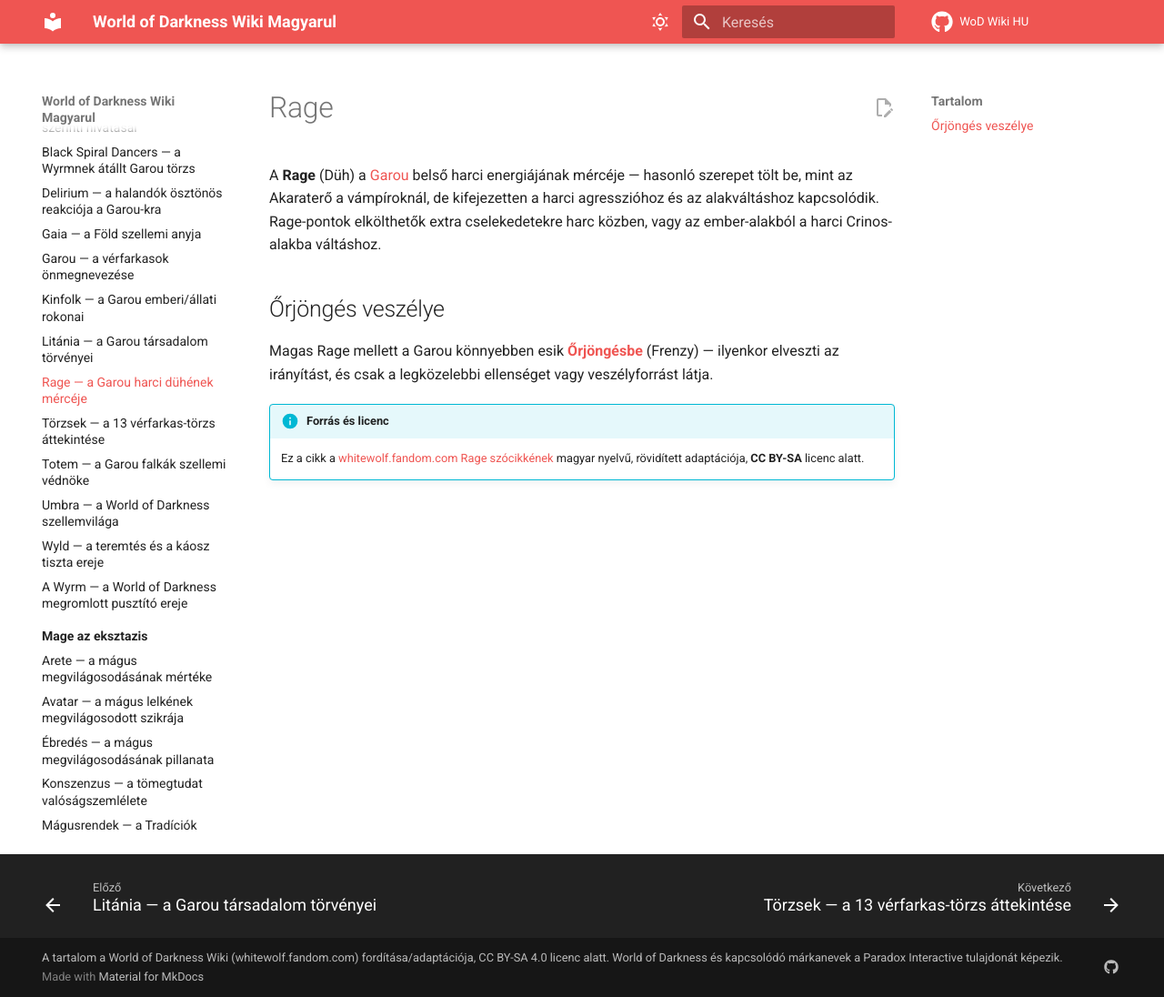
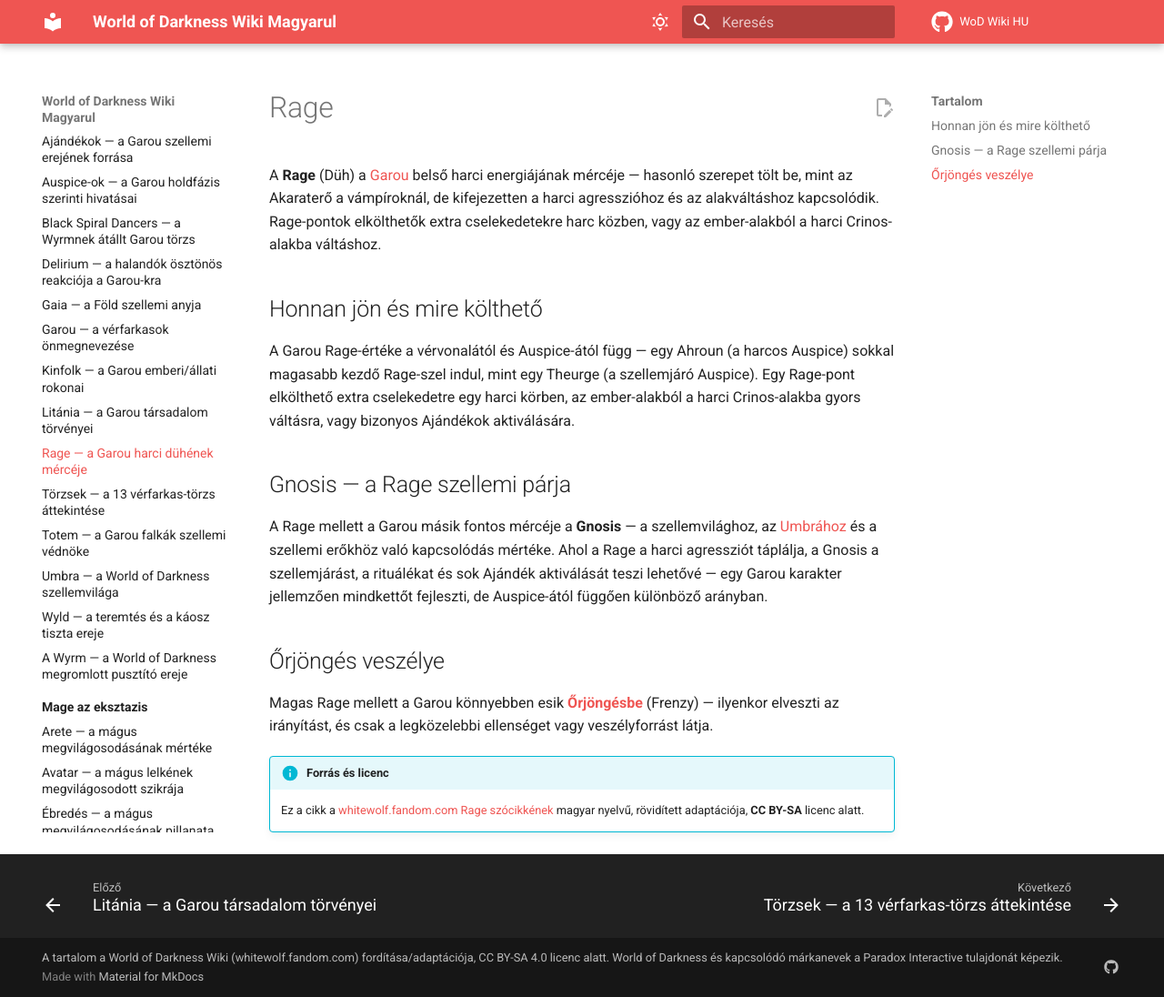
Before and after one commit to davidszentgyorgyi/wod-hu, an MkDocs documentation site: the page built from docs/werewolf-az-apokalipszis/rage.md, in a window 1280 px wide and 1096 px high. Shown: the whole window at 91% size. Built offline with MkDocs 1.6.1 and Material for MkDocs 9.7.7, drawn with Linux system fonts in a browser that asks for light colours; comment, search, counter and statistics services are not loaded.

Commit message:
Expand Rage article with spending rules and the Gnosis counterpart
Original summary of how Rage ties to Auspice, what it's spent on, and
how Gnosis (spirit-world connection) complements it. Part of detailing
all game lines beyond Vampire.

Co-Authored-By: Claude Sonnet 5 <noreply@anthropic.com>

```diff
--- a/docs/werewolf-az-apokalipszis/rage.md
+++ b/docs/werewolf-az-apokalipszis/rage.md
@@ -12,6 +12,21 @@ mint az Akaraterő a vámpíroknál, de kifejezetten a harci agresszióhoz és a
 kapcsolódik. Rage-pontok elkölthetők extra cselekedetekre harc közben, vagy az ember-alakból a
 harci Crinos-alakba váltáshoz.
 
+## Honnan jön és mire költhető
+
+A Garou Rage-értéke a vérvonalától és Auspice-ától függ — egy Ahroun (a harcos Auspice) sokkal
+magasabb kezdő Rage-szel indul, mint egy Theurge (a szellemjáró Auspice). Egy Rage-pont
+elkölthető extra cselekedetre egy harci körben, az ember-alakból a harci Crinos-alakba gyors
+váltásra, vagy bizonyos Ajándékok aktiválására.
+
+## Gnosis — a Rage szellemi párja
+
+A Rage mellett a Garou másik fontos mércéje a **Gnosis** — a szellemvilághoz, az
+[Umbrához](umbra.md) és a szellemi erőkhöz való kapcsolódás mértéke. Ahol a Rage a harci
+agressziót táplálja, a Gnosis a szellemjárást, a rituálékat és sok Ajándék aktiválását teszi
+lehetővé — egy Garou karakter jellemzően mindkettőt fejleszti, de Auspice-ától függően
+különböző arányban.
+
 ## Őrjöngés veszélye
 
 Magas Rage mellett a Garou könnyebben esik [**Őrjöngésbe**](../glosszarium/index.md) (Frenzy) —
```
